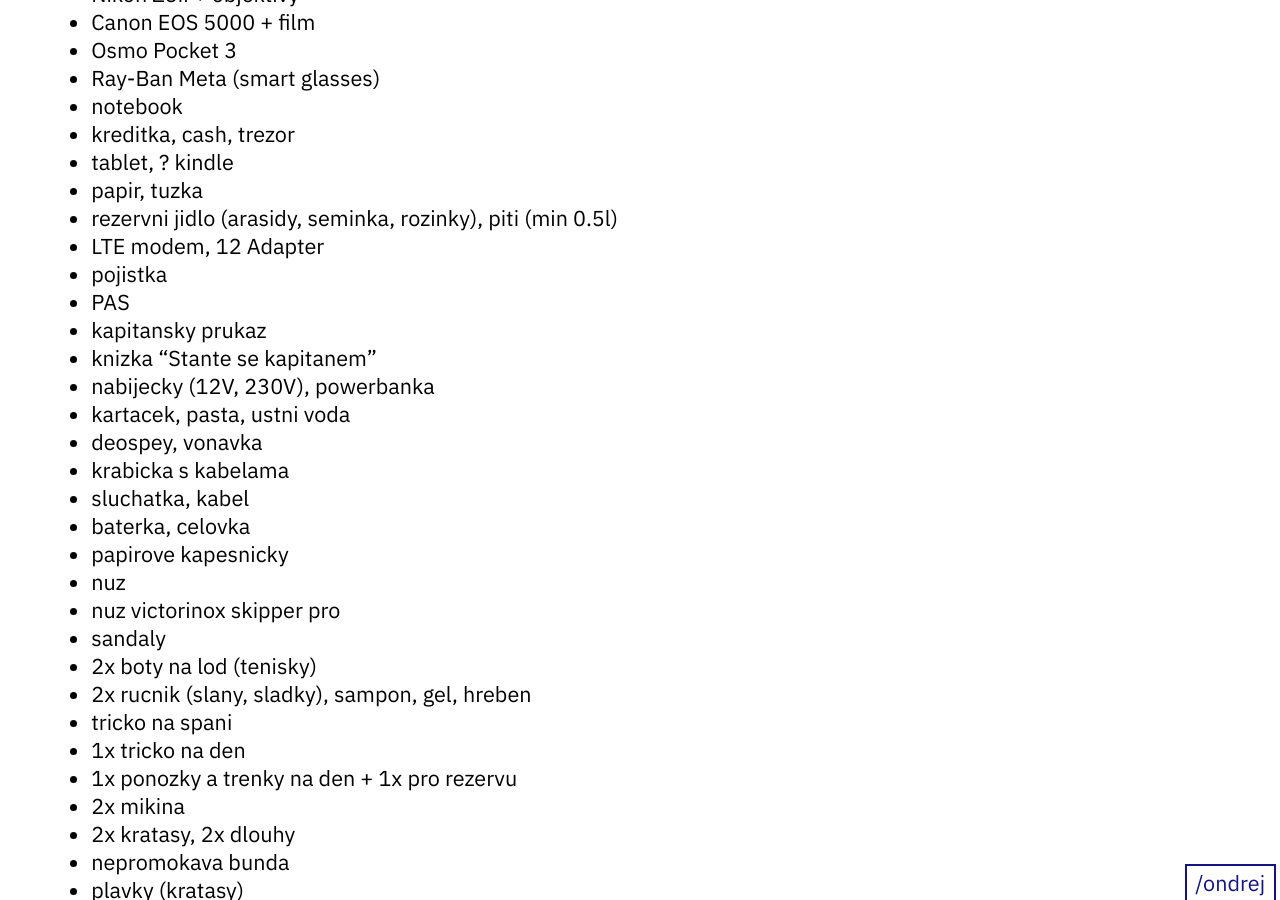
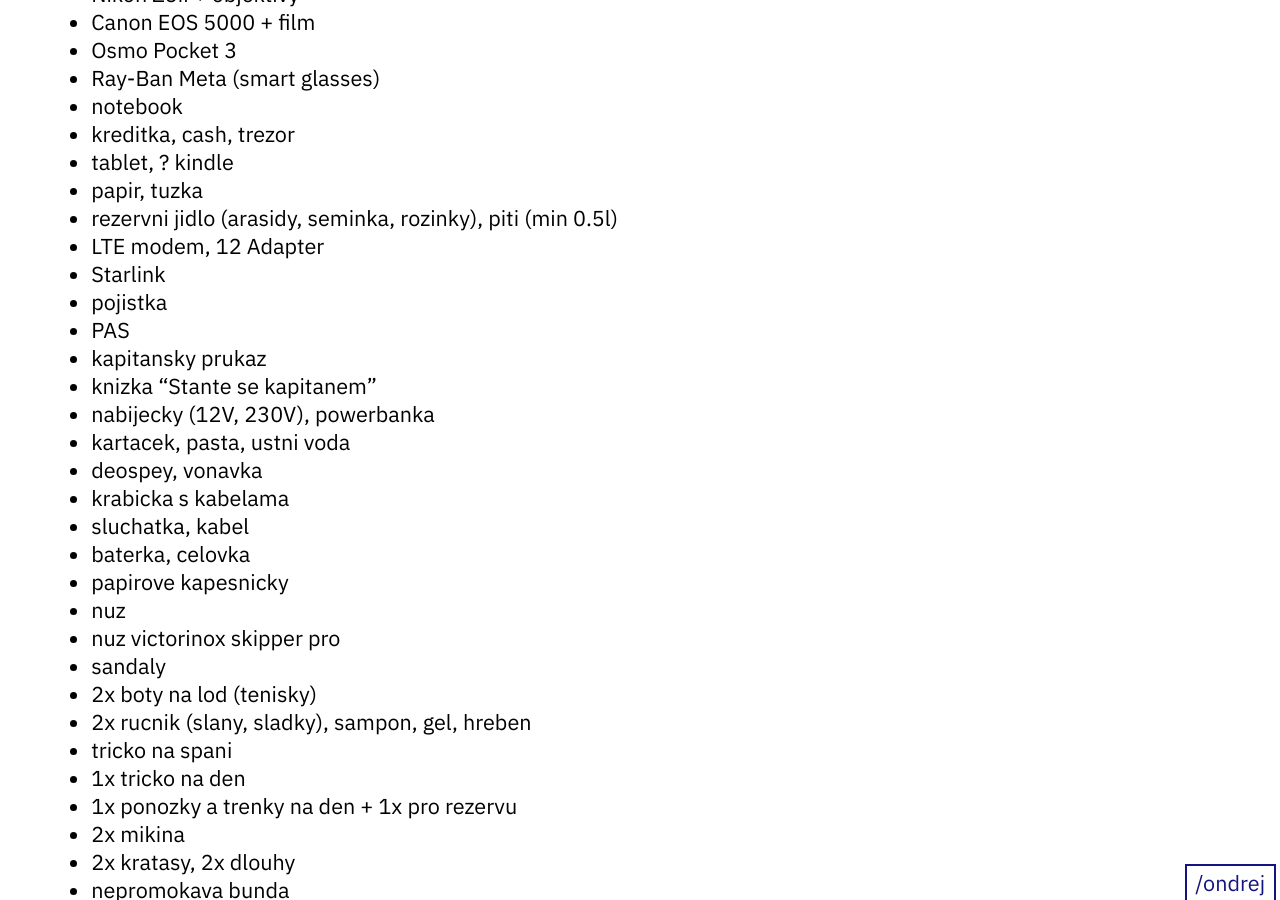
Before and after one commit to ondrejsika/ondrejsika.com, a Jekyll site: the page built from ondrej/checklists/jachta.md, in a window 1280 px wide and 900 px high, scrolled down 311 px. Built offline with Jekyll 4.4.1, drawn with Linux system fonts in a browser that asks for light colours.

Commit message:
feat(ondrej/checklists/jachta): Add starlink

```diff
--- a/ondrej/checklists/jachta.md
+++ b/ondrej/checklists/jachta.md
@@ -20,6 +20,7 @@
 - papir, tuzka
 - rezervni jidlo (arasidy, seminka, rozinky), piti (min 0.5l)
 - LTE modem, 12 Adapter
+- Starlink
 - pojistka
 - PAS
 - kapitansky prukaz
```
